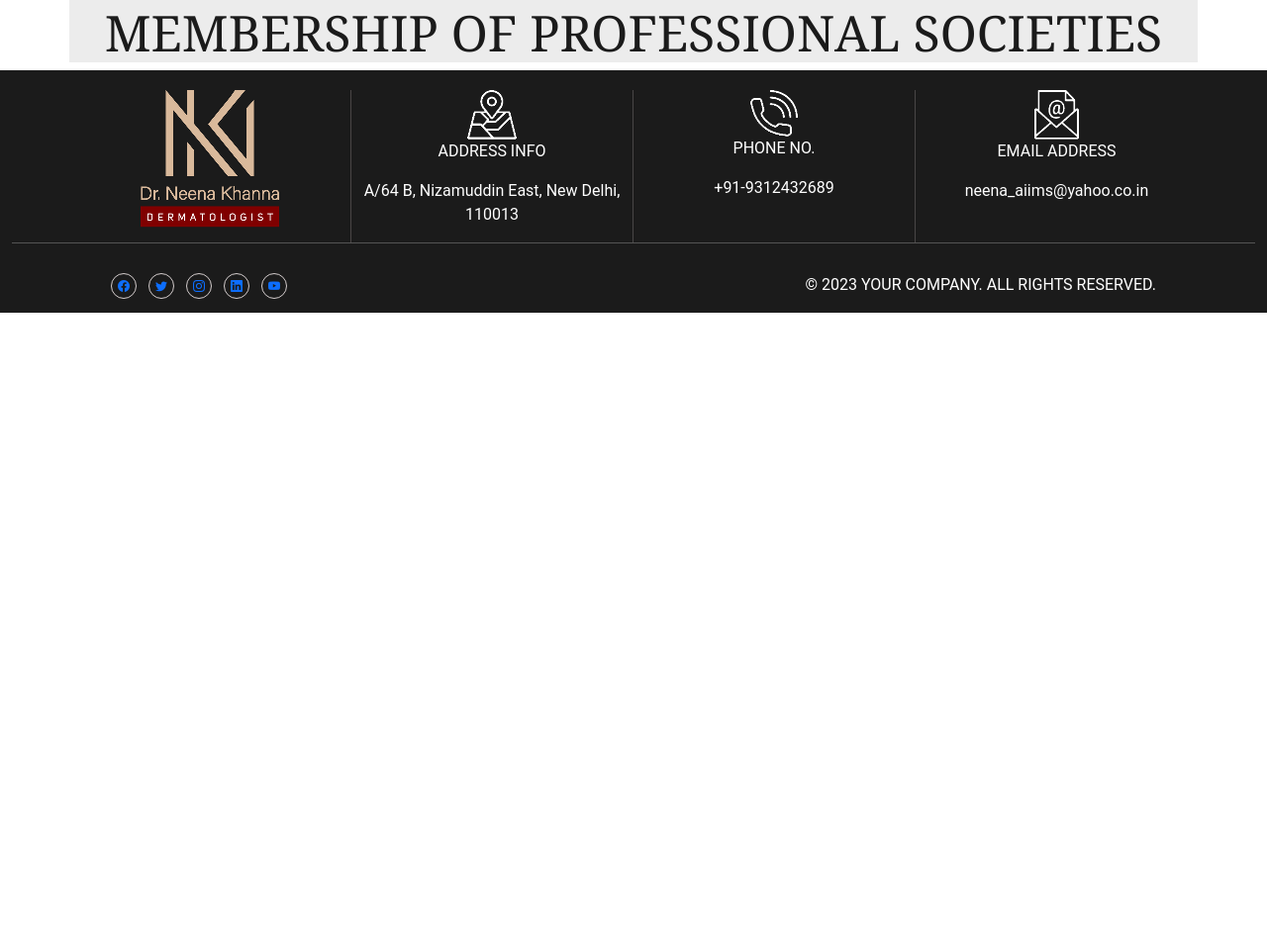
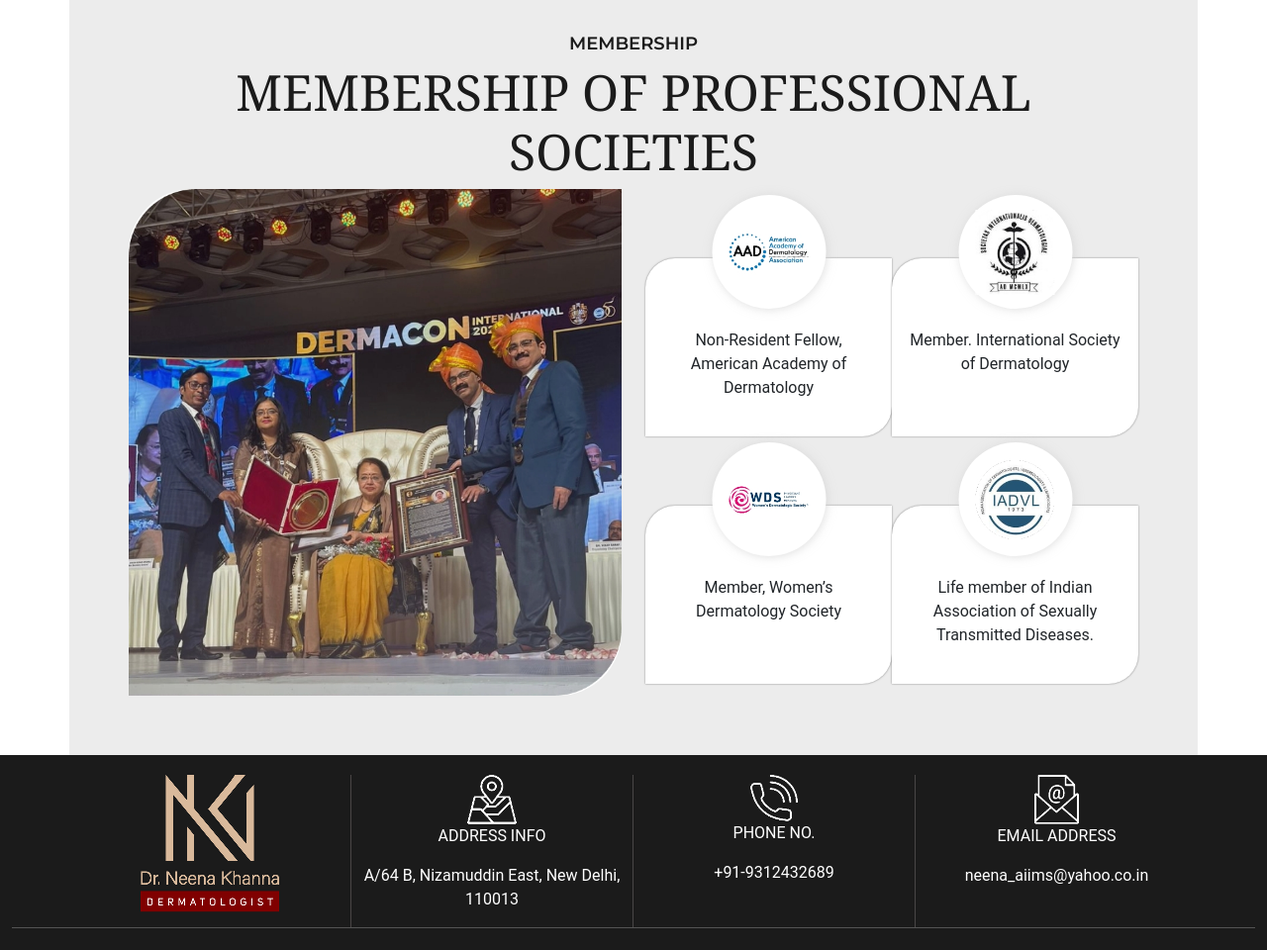
Before and after one commit to Gauravkool/DrNeenaKhanna, a plain HTML site: page index.html in a window 1280 px wide. Shown: the part 5259-6219 px from the top of the page at 99% size. Before the commit the page ends 5605 px from the top, so only its background shows below. Drawn offline with nearby package versions, Linux system fonts and the light colour scheme.

Commit message:
create membership component

```diff
--- a/index.html
+++ b/index.html
@@ -503,8 +503,50 @@
 
     <div class="container member-section">
       <h4 class="secondary-heading reward">membership</h4>
-
       <h1 class="main-heading reward">membership of Professional societies</h1>
+      <div class="row">
+        <div class="col-md-6">
+          <img
+            class="img-fluid groud-img"
+            src="/images/mem-grp-img.jpg"
+            alt="" />
+        </div>
+        <div class="col-md-6 main-card-div">
+          <div class="d-flex">
+            <div class="col-md-6">
+              <div class="card-container">
+                <div class="img-div">
+                  <img class="img-icon" src="images/mem-img-01.jpg" alt="" />
+                </div>
+                <p>Non-Resident Fellow, American Academy of Dermatology</p>
+              </div>
+              <div class="card-container">
+                <div class="img-div">
+                  <img class="img-icon" src="images/mem-img-02.jpg" alt="" />
+                </div>
+                <p>Member, Women’s Dermatology Society</p>
+              </div>
+            </div>
+            <div class="col-md-6">
+              <div class="card-container">
+                <div class="img-div">
+                  <img class="img-icon" src="images/mem-img-03.jpg" alt="" />
+                </div>
+                <p>Member. International Society of Dermatology</p>
+              </div>
+              <div class="card-container">
+                <div class="img-div">
+                  <img class="img-icon" src="images/mem-img-04.jpg" alt="" />
+                </div>
+                <p>
+                  Life member of Indian Association of Sexually Transmitted
+                  Diseases.
+                </p>
+              </div>
+            </div>
+          </div>
+        </div>
+      </div>
     </div>
 
     <!-- Footer Start -->
--- a/style.css
+++ b/style.css
@@ -811,8 +811,48 @@ h4 {
 
 .member-section {
   background-color: #ececec;
+  padding: 60px;
+}
+.card-div {
+  display: flex;
+  gap: 10px;
 }
 
+.member-section .card-container {
+  background-color: #ffffff;
+  text-align: center;
+  border-radius: 30px 0 30px 0;
+  width: 100%;
+  height: 180px;
+  margin-top: 70px;
+  padding: 16px;
+  box-shadow: 0px 0px 2px rgba(0, 0, 0, 0.5);
+}
+
+.member-section .img-div {
+  background-color: #fff;
+  border-radius: 50%;
+  width: 115px;
+  height: 115px;
+  display: flex;
+  align-items: center;
+  justify-content: center;
+  margin-bottom: 20px;
+  margin-top: -80px;
+  position: relative;
+  left: 50%;
+  transform: translateX(-50%);
+  box-shadow: 1px 1px 10px #cccccc9c;
+}
+img.img-icon {
+  position: absolute;
+  object-fit: cover;
+  width: 80px;
+}
+.member-section .groud-img {
+  border-radius: 64px 0 64px 0;
+}
+/* Membership section end */
 /* footer CSS start*/
 
 .footer-container {
```
Also changed, not shown: images/mem-grp-img.jpg (added), images/mem-img-01.jpg (added), images/mem-img-02.jpg (added), images/mem-img-03.jpg (added), images/mem-img-04.jpg (added).
